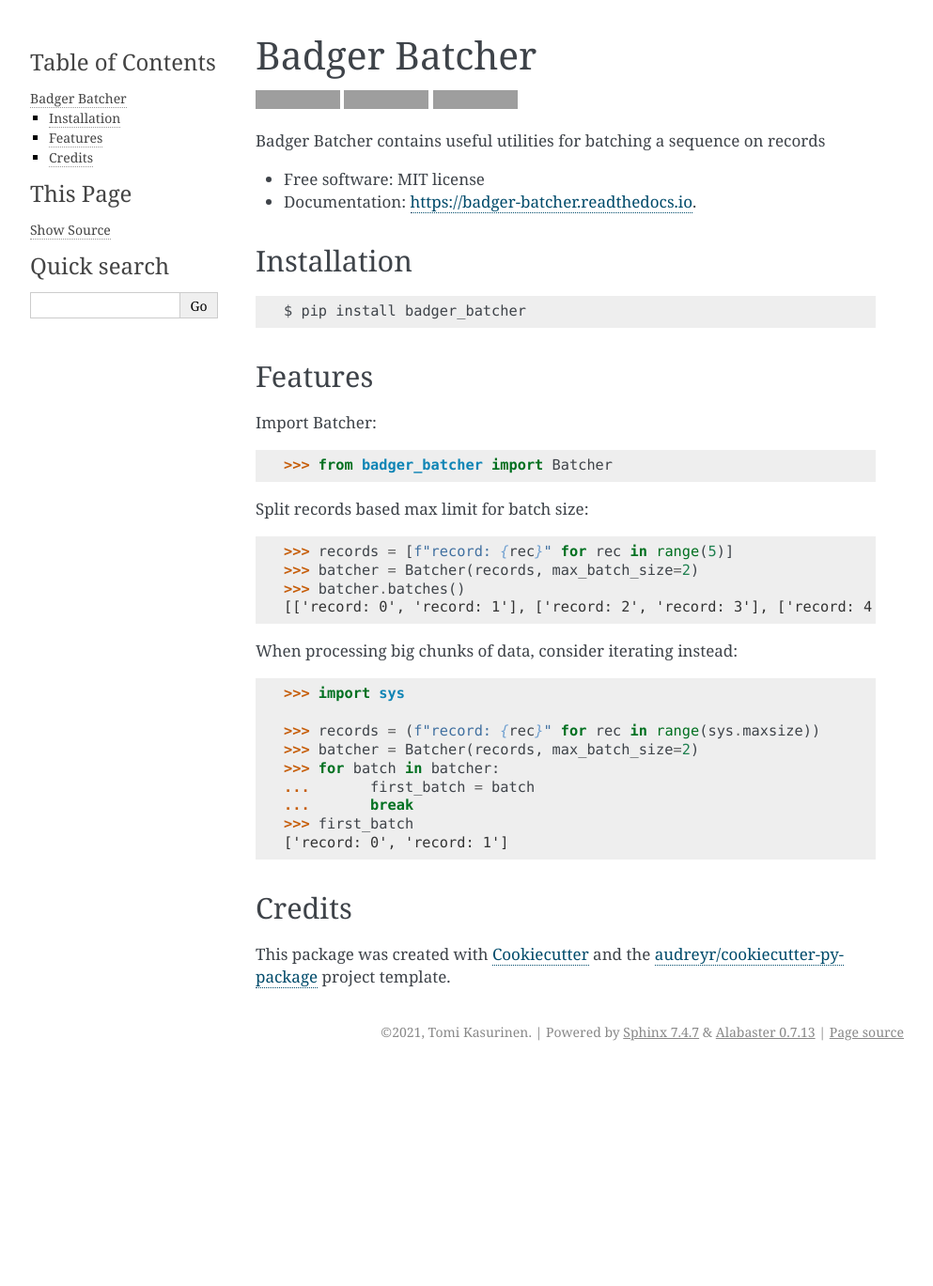
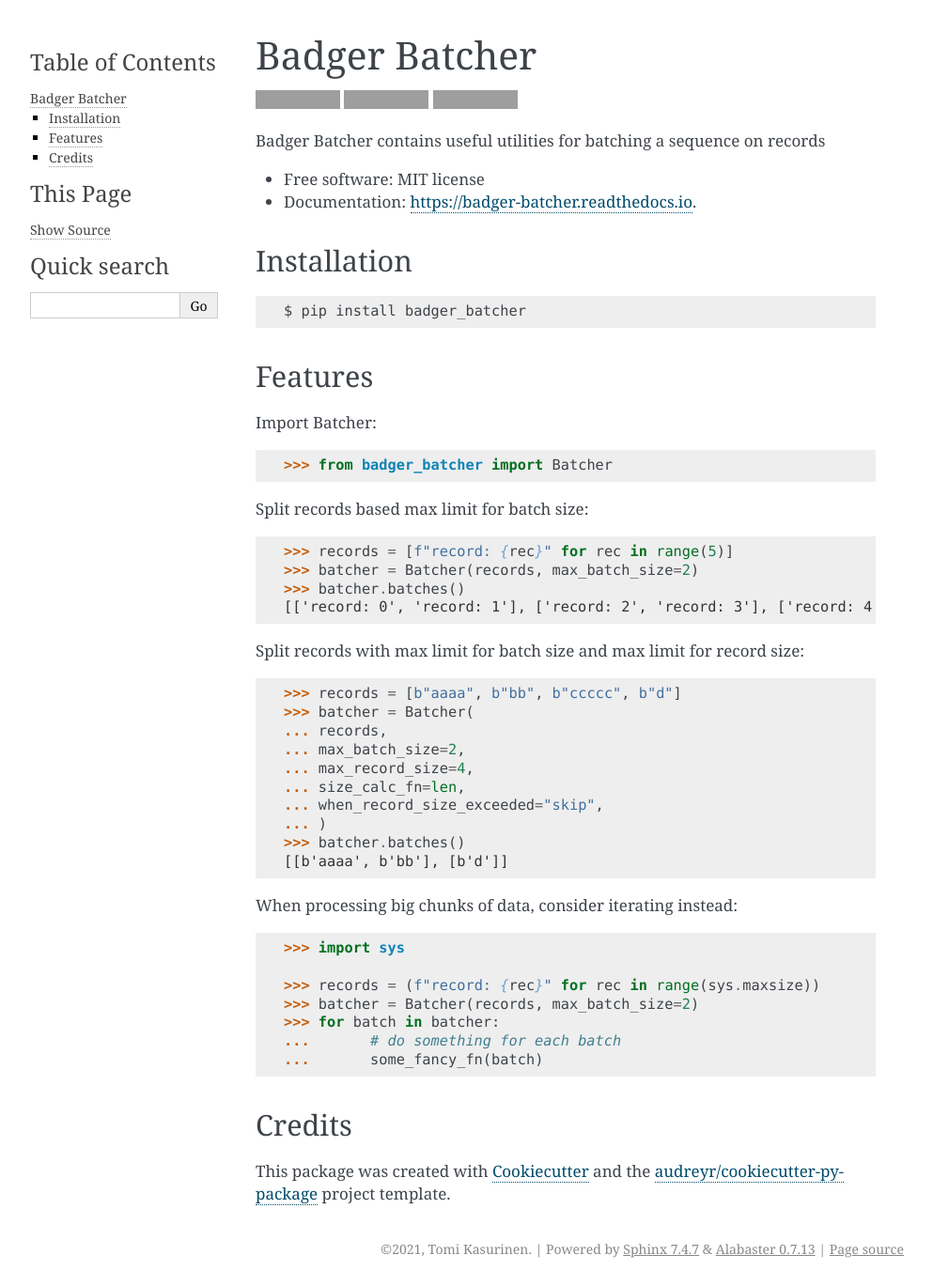
Before and after one commit to tkasu/badger_batcher, a Sphinx documentation site: the page built from docs/readme.rst, in a window 1280 px wide. Shown: the whole page at 94% size, without its empty margins (148-1141 px from the left). Built offline with Sphinx 7.4.7, drawn with Linux system fonts in a browser that asks for light colours; pages that are not in the unit, such as notebooks, are missing from menus; before the commit the page ends 1138 px from its top, so only the background shows below that; grey boxes are pictures that could not be loaded.

Commit message:
Updated docs.

```diff
--- a/README.rst
+++ b/README.rst
@@ -50,6 +50,21 @@
     >>> batcher.batches()
     [['record: 0', 'record: 1'], ['record: 2', 'record: 3'], ['record: 4']]
 
+Split records with max limit for batch size and max limit for record size:
+
+.. code-block:: python
+
+    >>> records = [b"aaaa", b"bb", b"ccccc", b"d"]
+    >>> batcher = Batcher(
+    ... records,
+    ... max_batch_size=2,
+    ... max_record_size=4,
+    ... size_calc_fn=len,
+    ... when_record_size_exceeded="skip",
+    ... )
+    >>> batcher.batches()
+    [[b'aaaa', b'bb'], [b'd']]
+
 When processing big chunks of data, consider iterating instead:
 
 .. code-block:: python
@@ -59,10 +74,8 @@
     >>> records = (f"record: {rec}" for rec in range(sys.maxsize))
     >>> batcher = Batcher(records, max_batch_size=2)
     >>> for batch in batcher:
-    ...       first_batch = batch
-    ...       break
-    >>> first_batch
-    ['record: 0', 'record: 1']
+    ...       # do something for each batch
+    ...       some_fancy_fn(batch)
 
 Credits
 -------
```
Also changed, not shown: docs/source/badger_batcher.rst (+8 -0 lines), 1 other file.
